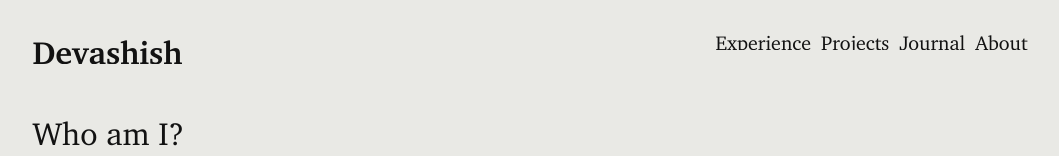
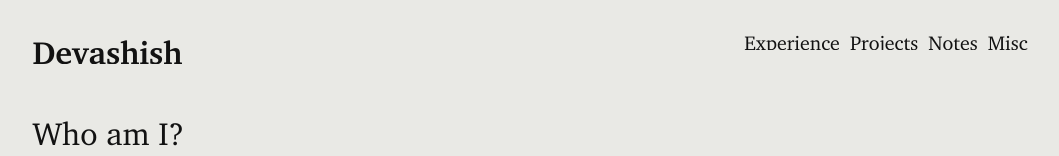
Before and after one commit to devashish9/personal-website, a React (Vite) app: page / in a window 1280 px wide. Shown: the top 156 px of the page, without its empty margins (110-1169 px from the left). Built offline with nearby package versions, Linux system fonts and the light colour scheme.

Commit message:
changing link names

```diff
--- a/src/components/Header.tsx
+++ b/src/components/Header.tsx
@@ -23,8 +23,8 @@ export default function Header() {
       <HeaderButtonDiv>
         <PageLink to="/placeholder">Experience</PageLink>
         <PageLink to="/test">Projects</PageLink>
-        <PageLink to="/placeholder">Journal</PageLink>
-        <PageLink to="/placeholder">About</PageLink>
+        <PageLink to="/placeholder">Notes</PageLink>
+        <PageLink to="/placeholder">Misc</PageLink>
       </HeaderButtonDiv>
     </HeaderDiv>
   );
```
